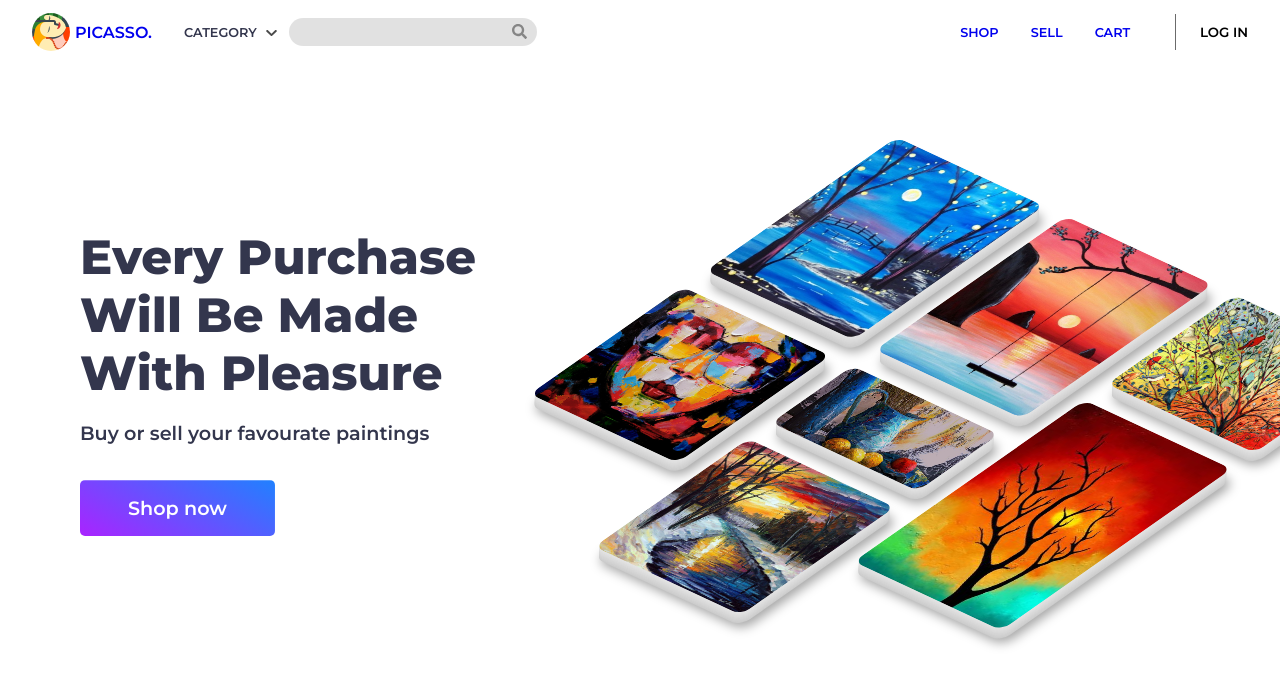
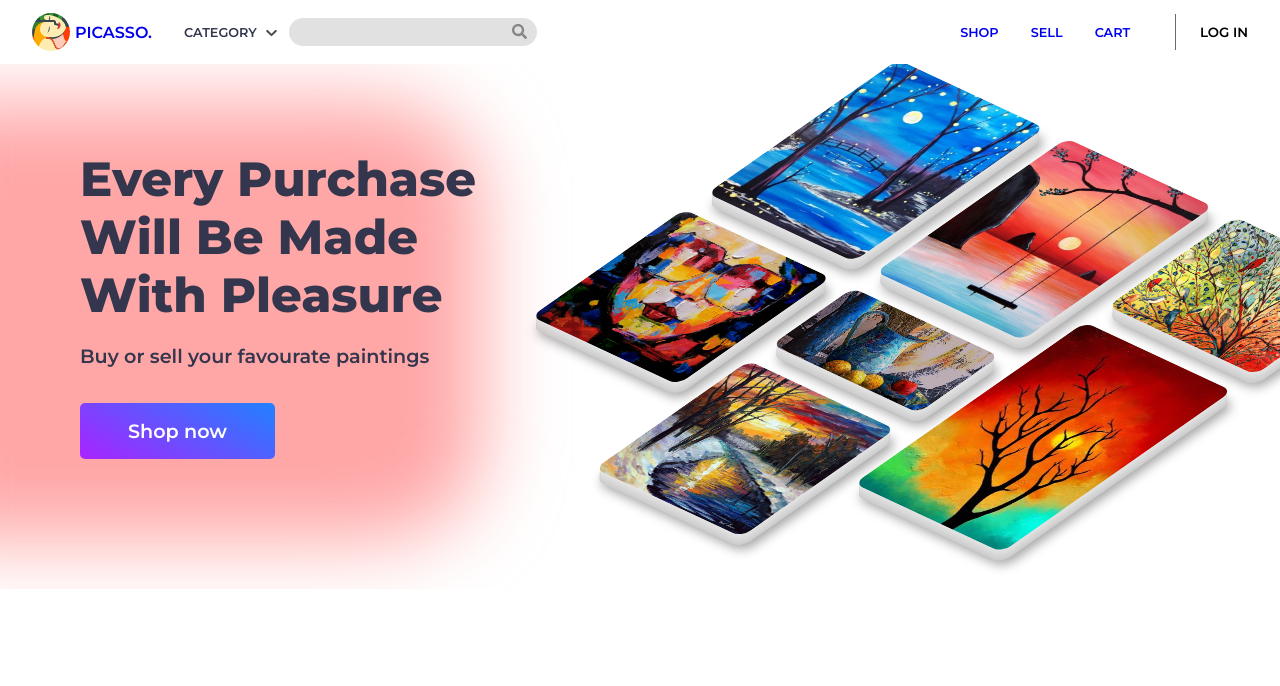
Before and after one commit to Praveen-das/picasso, a React (Create React App) app: page / in a window 1280 px wide. Shown: the top 686 px of the page. Built offline with nearby package versions, Linux system fonts and the light colour scheme; no server answers; the database is empty; what imagekitio-react would draw is missing.

Commit message:
new commit

```diff
--- a/src/Components/3dBanner/Banner.jsx
+++ b/src/Components/3dBanner/Banner.jsx
@@ -82,6 +82,7 @@ function Banner() {
         <>
             <div className="PerspectiveBanner" id='banner'>
                 <div className="PerspectiveBanner-left">
+                    <span className='backdrop'></span>
                     <label className='pb-label' htmlFor="">Every Purchase Will Be Made With Pleasure</label>
                     <p className='pb-label2' htmlFor="">Buy or sell your favourate paintings</p>
                     <Link to='/products' className='shopnow-button'>Shop now</Link>
--- a/src/Components/3dBanner/banner.css
+++ b/src/Components/3dBanner/banner.css
@@ -1,20 +1,33 @@
 .PerspectiveBanner {
   box-sizing: border-box;
   width: 100%;
-  display: grid;
-  grid-template-columns: 50% 50%;
-  flex-direction: column;
+  display: flex;
+  justify-content: center;
+  align-items: center;
   /* background: linear-gradient(to left, rgba(0, 0, 0, 0.301) 30%, white,white); */
   padding: 0 5rem;
   overflow: hidden;
 }
 .PerspectiveBanner-left {
-  height: 85vh;
+  position: relative;
   display: flex;
   flex-direction: column;
-  justify-content: center;
+  /* justify-content: center; */
   align-items: flex-start;
-  transform: translateY(-30px)
+  transform: translateY(-30px);
+  border-radius: 0 20% 20% 0;
+  z-index: 100;
+}
+.backdrop{
+  left: -10rem;
+  top: -3rem;
+  position: absolute;
+  background: rgba(255, 142, 142, 0.781);
+  width: 100%;
+  height: 150%;
+  filter: blur(40px);
+  backdrop-filter: blur(20px);
+  border-radius: 0 20% 20% 0;
 }
 .PerspectiveBanner-right{
   width: 100%;
```
